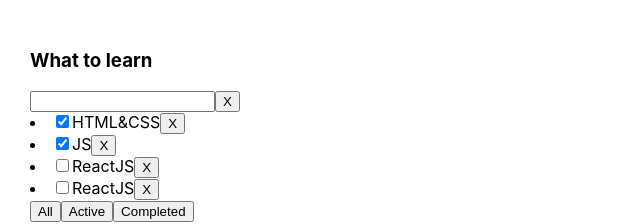
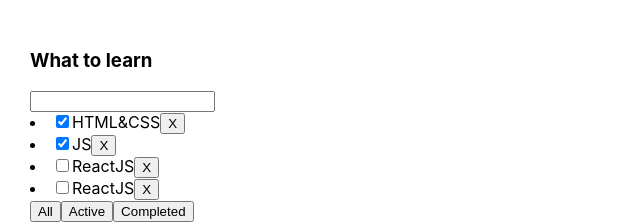
Before and after one commit to KobraMik/ToDoList, a React (Create React App) app: page / in a window 1280 px wide. Shown: the top 224 px of the page, without its empty margins (0-640 px from the left). Built offline with nearby package versions, Linux system fonts and the light colour scheme.

Commit message:
LESSON 2 COMPLETED

```diff
--- a/src/App.tsx
+++ b/src/App.tsx
@@ -15,10 +15,10 @@
         setTasks1(tasks1.filter(f => f.id !== id))
     }
 
-    let [filter, setMyFilter] = useState('')
+    let [filter, setFilterFilter] = useState('')
 
     const setFilter = (value: string) => {
-        setMyFilter(value)
+        setFilterFilter(value)
     }
 
     let newTasks = tasks1;
@@ -34,7 +34,7 @@
             <Todolist title="What to learn"
                       tasks={newTasks}
                       minusTask={removeTask}
-                      setFilter={setFilter}
+                      setFilterFilter={setFilter}
             />
         </div>
     );
--- a/src/ToDolist.tsx
+++ b/src/ToDolist.tsx
@@ -10,7 +10,7 @@
     title: string
     tasks: Array<TaskType>
     minusTask: (id:number) => void
-    setFilter: (value: string) => void
+    setFilterFilter: (value: string) => void
 }
 
 export function Todolist(props: PropsType) {
@@ -18,21 +18,21 @@
         <h3>{props.title}</h3>
         <div>
             <input/>
-            <button>X</button>
         </div>
         {props.tasks.map(m => {
             return (
                 <li key={m.id}>
-                    <input type="checkbox" checked={m.isDone}/>
+                    <input type="checkbox"
+                           checked={m.isDone}/>
                     <span>{m.title}</span>
                     <button onClick={() => props.minusTask(m.id)}>X</button>
                 </li>
             )
         })}
         <div>
-            <button onClick={() => props.setFilter('All')}>All</button>
-            <button onClick={() => props.setFilter('Active')}>Active</button>
-            <button onClick={() => props.setFilter('Completed')}>Completed</button>
+            <button onClick={() => props.setFilterFilter('All')}>All</button>
+            <button onClick={() => props.setFilterFilter('Active')}>Active</button>
+            <button onClick={() => props.setFilterFilter('Completed')}>Completed</button>
         </div>
     </div>
 }
```
